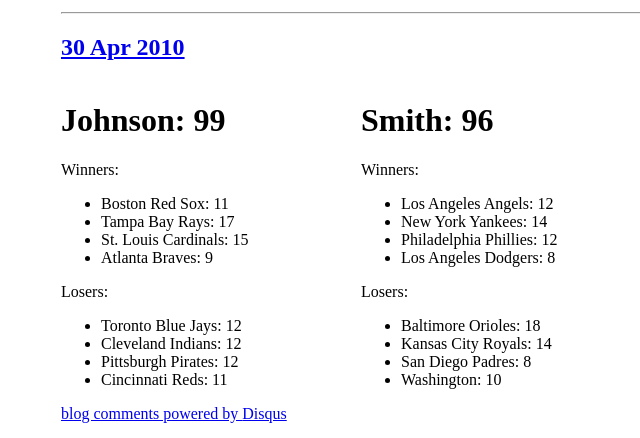
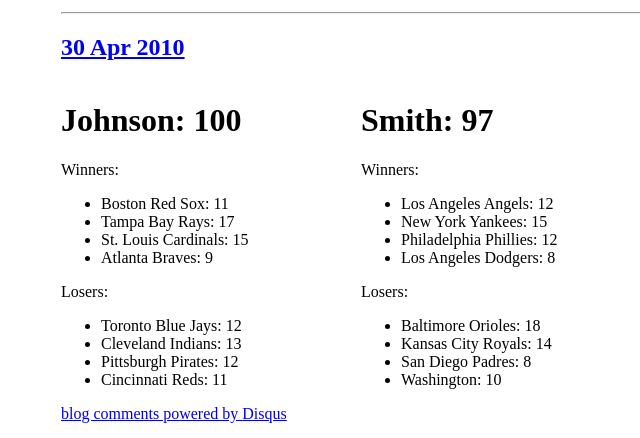
Before and after one commit to travisj/thebet, a Jekyll site: the page built from _posts/2010-04-30-Results.markdown, in a window 1280 px wide. Shown: the part 247-685 px from the top of the page, without its empty margins (279-919 px from the left). Built offline with Jekyll 4.4.1, drawn with Linux system fonts in a browser that asks for light colours; nearby versions of some CDN libraries; Markdown is read by kramdown in place of the engine named in the settings; comment, search, counter and statistics services are not loaded.

Commit message:
adding todays results

```diff
--- a/_json/history.json
+++ b/_json/history.json
@@ -1 +1 @@
-{"2010-04-04":{"johnson":0,"smith":0},"2010-04-05":{"johnson":6,"smith":4},"2010-04-06":{"johnson":7,"smith":6},"2010-04-07":{"johnson":11,"smith":11},"2010-04-08":{"johnson":12,"smith":14},"2010-04-09":{"johnson":15,"smith":19},"2010-04-10":{"johnson":20,"smith":23},"2010-04-11":{"johnson":24,"smith":29},"2010-04-12":{"johnson":28,"smith":32},"2010-04-13":{"johnson":30,"smith":36},"2010-04-14":{"johnson":37,"smith":40},"2010-04-15":{"johnson":40,"smith":43},"2010-04-16":{"johnson":44,"smith":49},"2010-04-17":{"johnson":47,"smith":55},"2010-04-18":{"johnson":53,"smith":59},"2010-04-19":{"johnson":54,"smith":60},"2010-04-20":{"johnson":59,"smith":64},"2010-04-21":{"johnson":65,"smith":69},"2010-04-22":{"johnson":68,"smith":73},"2010-04-23":{"johnson":71,"smith":75},"2010-04-24":{"johnson":77,"smith":82},"2010-04-25":{"johnson":82,"smith":84},"2010-04-26":{"johnson":85,"smith":86},"2010-04-27":{"johnson":91,"smith":88},"2010-04-28":{"johnson":96,"smith":93},"2010-04-29":{"johnson":98,"smith":96},"2010-04-30":{"johnson":99,"smith":96}}
+{"2010-04-04":{"johnson":0,"smith":0},"2010-04-05":{"johnson":6,"smith":4},"2010-04-06":{"johnson":7,"smith":6},"2010-04-07":{"johnson":11,"smith":11},"2010-04-08":{"johnson":12,"smith":14},"2010-04-09":{"johnson":15,"smith":19},"2010-04-10":{"johnson":20,"smith":23},"2010-04-11":{"johnson":24,"smith":29},"2010-04-12":{"johnson":28,"smith":32},"2010-04-13":{"johnson":30,"smith":36},"2010-04-14":{"johnson":37,"smith":40},"2010-04-15":{"johnson":40,"smith":43},"2010-04-16":{"johnson":44,"smith":49},"2010-04-17":{"johnson":47,"smith":55},"2010-04-18":{"johnson":53,"smith":59},"2010-04-19":{"johnson":54,"smith":60},"2010-04-20":{"johnson":59,"smith":64},"2010-04-21":{"johnson":65,"smith":69},"2010-04-22":{"johnson":68,"smith":73},"2010-04-23":{"johnson":71,"smith":75},"2010-04-24":{"johnson":77,"smith":82},"2010-04-25":{"johnson":82,"smith":84},"2010-04-26":{"johnson":85,"smith":86},"2010-04-27":{"johnson":91,"smith":88},"2010-04-28":{"johnson":96,"smith":93},"2010-04-29":{"johnson":98,"smith":96},"2010-04-30":{"johnson":100,"smith":97}}
--- a/_posts/2010-04-30-Results.markdown
+++ b/_posts/2010-04-30-Results.markdown
@@ -1,9 +1,9 @@
 ---
 layout: post
-johnson: 99
-smith: 96
+johnson: 100
+smith: 97
 tor: 12
-cle: 12
+cle: 13
 bos: 11
 tam: 17
 pit: 12
@@ -12,7 +12,7 @@ stl: 15
 atl: 9
 bal: 18
 kan: 14
-nyy: 14
+nyy: 15
 laa: 12
 sdg: 8
 was: 10
```
